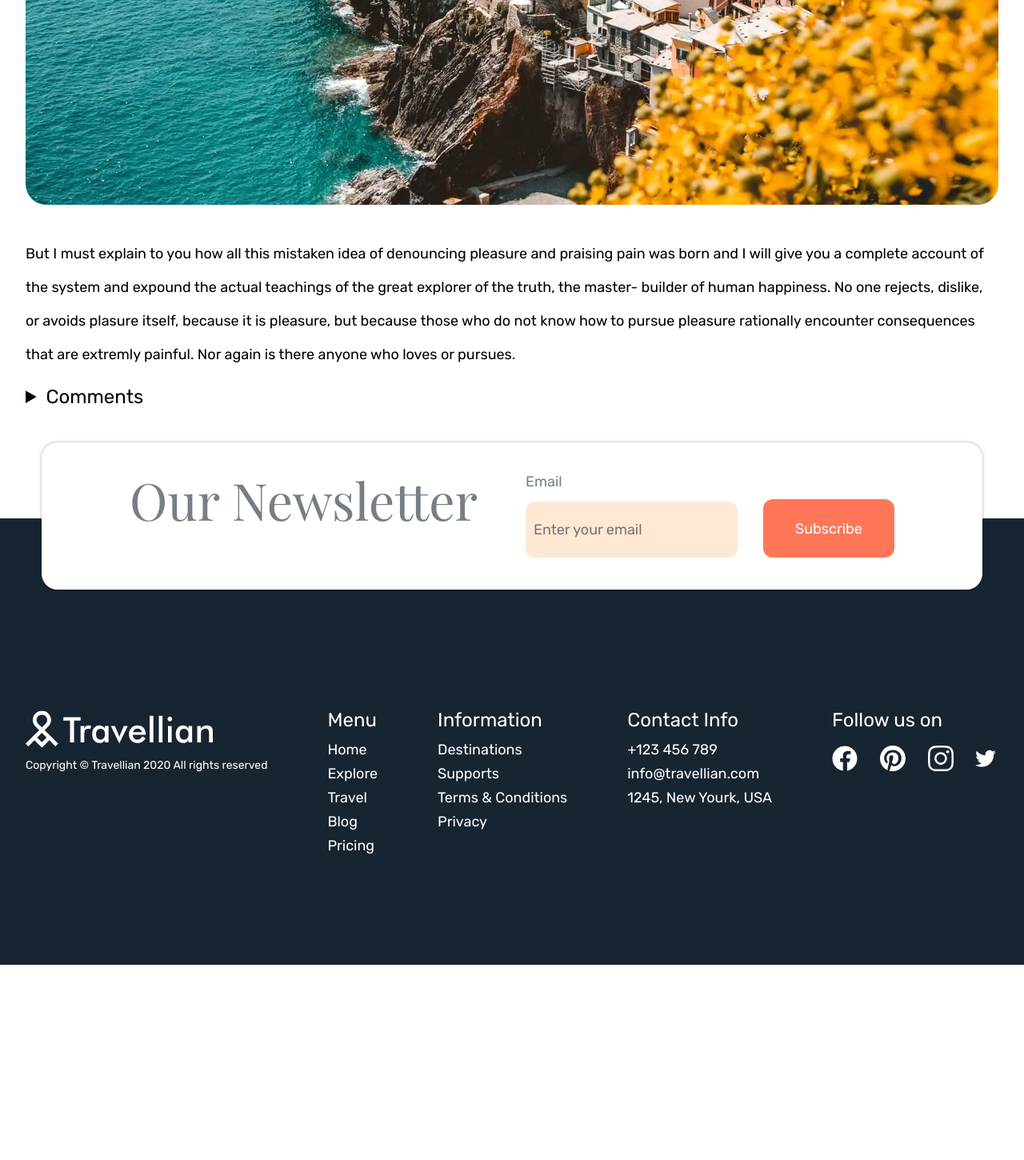
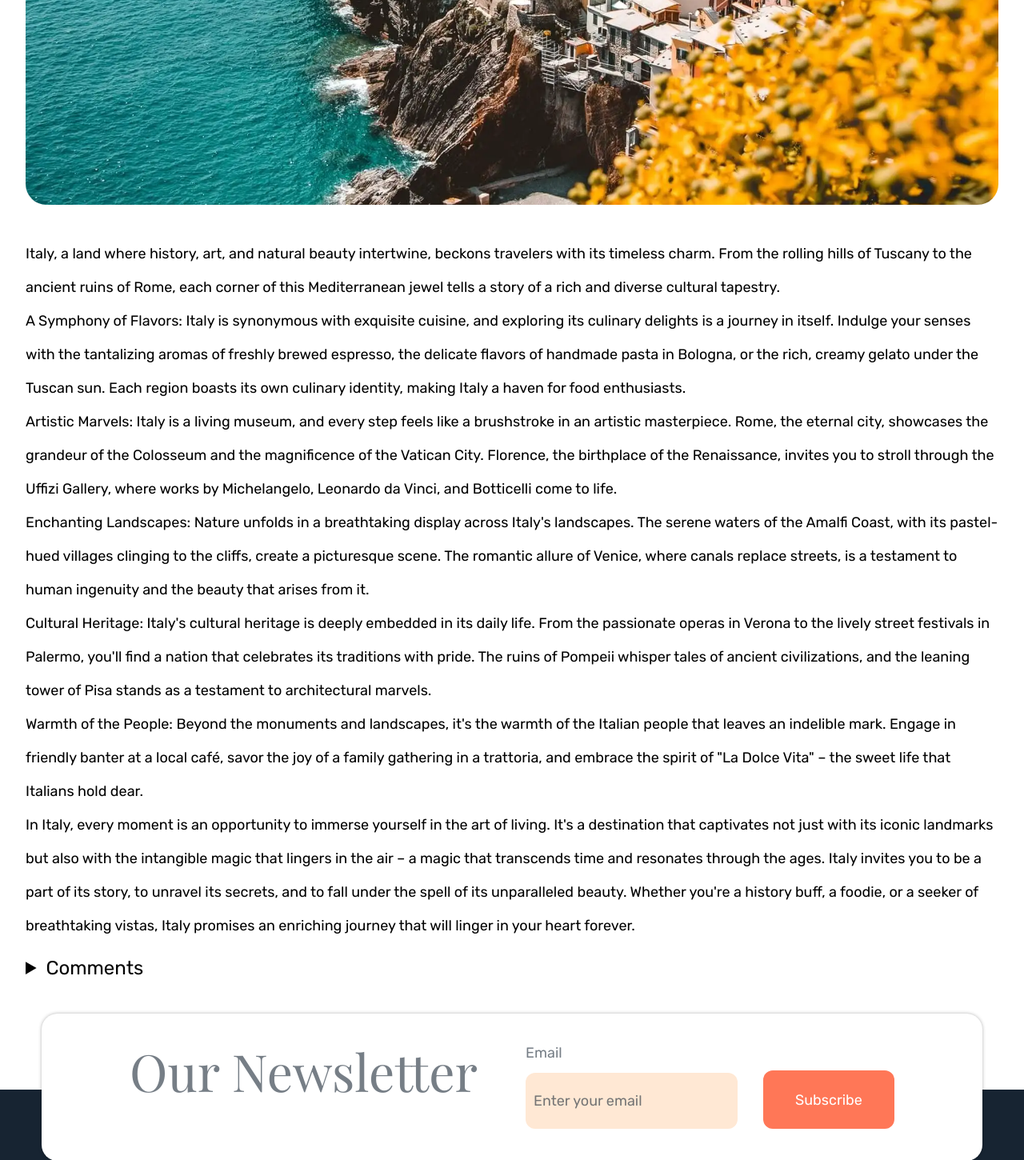
Before and after one commit to ruslantuz/kursova, a Django app: page /blog/ in a window 1280 px wide. Shown: the part 670-2120 px from the top of the page at 80% size. Before the commit the page ends 1876 px from the top, so only its background shows below. Run offline with Django 4.2, Linux system fonts and the light colour scheme; some libraries are stand-ins or nearby versions.

Commit message:
data update

```diff
--- a/kursova_page/templates/blog_page/index.html
+++ b/kursova_page/templates/blog_page/index.html
@@ -26,22 +26,30 @@
                 <div class="blog-post-wrap d-flex">
                     <div class="blog-text d-flex flex-column">
                         <span class = "blog-description d-block black-text normal-text">
-                            But I must explain to you how all this mistaken idea of denouncing
-                            pleasure and praising pain was born and I will give you a complete
-                            account of the system and expound the actual teachings of the great
-                            explorer of the truth, the master- builder of human happiness. No
-                            one rejects, dislike, or avoids plasure itself, because it is pleasure,
-                            but because those who do not know how to pursue pleasure rationally
-                            encounter consequences that are extremly painful. Nor again is there
-                                anyone who loves or pursues.
-                        </span>
+                            Italy, a land where history, art, and natural beauty intertwine, beckons travelers with its timeless charm. From the rolling hills of Tuscany to the ancient ruins of Rome, each corner of this Mediterranean jewel tells a story of a rich and diverse cultural tapestry.
+                            <br>
+                            A Symphony of Flavors:
+                            Italy is synonymous with exquisite cuisine, and exploring its culinary delights is a journey in itself. Indulge your senses with the tantalizing aromas of freshly brewed espresso, the delicate flavors of handmade pasta in Bologna, or the rich, creamy gelato under the Tuscan sun. Each region boasts its own culinary identity, making Italy a haven for food enthusiasts.
+                            <br>
+                            Artistic Marvels:
+                            Italy is a living museum, and every step feels like a brushstroke in an artistic masterpiece. Rome, the eternal city, showcases the grandeur of the Colosseum and the magnificence of the Vatican City. Florence, the birthplace of the Renaissance, invites you to stroll through the Uffizi Gallery, where works by Michelangelo, Leonardo da Vinci, and Botticelli come to life.
+                            <br>
+                            Enchanting Landscapes:
+                            Nature unfolds in a breathtaking display across Italy's landscapes. The serene waters of the Amalfi Coast, with its pastel-hued villages clinging to the cliffs, create a picturesque scene. The romantic allure of Venice, where canals replace streets, is a testament to human ingenuity and the beauty that arises from it.
+                            <br>
+                            Cultural Heritage:
+                            Italy's cultural heritage is deeply embedded in its daily life. From the passionate operas in Verona to the lively street festivals in Palermo, you'll find a nation that celebrates its traditions with pride. The ruins of Pompeii whisper tales of ancient civilizations, and the leaning tower of Pisa stands as a testament to architectural marvels.
+                            <br>
+                            Warmth of the People:
+                            Beyond the monuments and landscapes, it's the warmth of the Italian people that leaves an indelible mark. Engage in friendly banter at a local café, savor the joy of a family gathering in a trattoria, and embrace the spirit of "La Dolce Vita" – the sweet life that Italians hold dear.
+                            <br>
+                            In Italy, every moment is an opportunity to immerse yourself in the art of living. It's a destination that captivates not just with its iconic landmarks but also with the intangible magic that lingers in the air – a magic that transcends time and resonates through the ages. Italy invites you to be a part of its story, to unravel its secrets, and to fall under the spell of its unparalleled beauty. Whether you're a history buff, a foodie, or a seeker of breathtaking vistas, Italy promises an enriching journey that will linger in your heart forever.                        </span>
                     </div>
                 </div>
                 <details>
                     <summary class="title-small black-text">Comments</summary>
                     <div class="fb-comments" data-href="https://kursova-production-0300.up.railway.app/blog/" data-width="100%" data-numposts="5"></div>
                 </details>
-                <!-- <h2 class="title-small black-text">Comments:</h2> -->
             </div>
         </div>
     </section>
```
Also changed, not shown: kursova_page/templates/index.html (+1 -8 lines), db.sqlite3, media/images/rome.webp (added), media/images/rome2.jpg (added), media/images/venice.webp (added).
